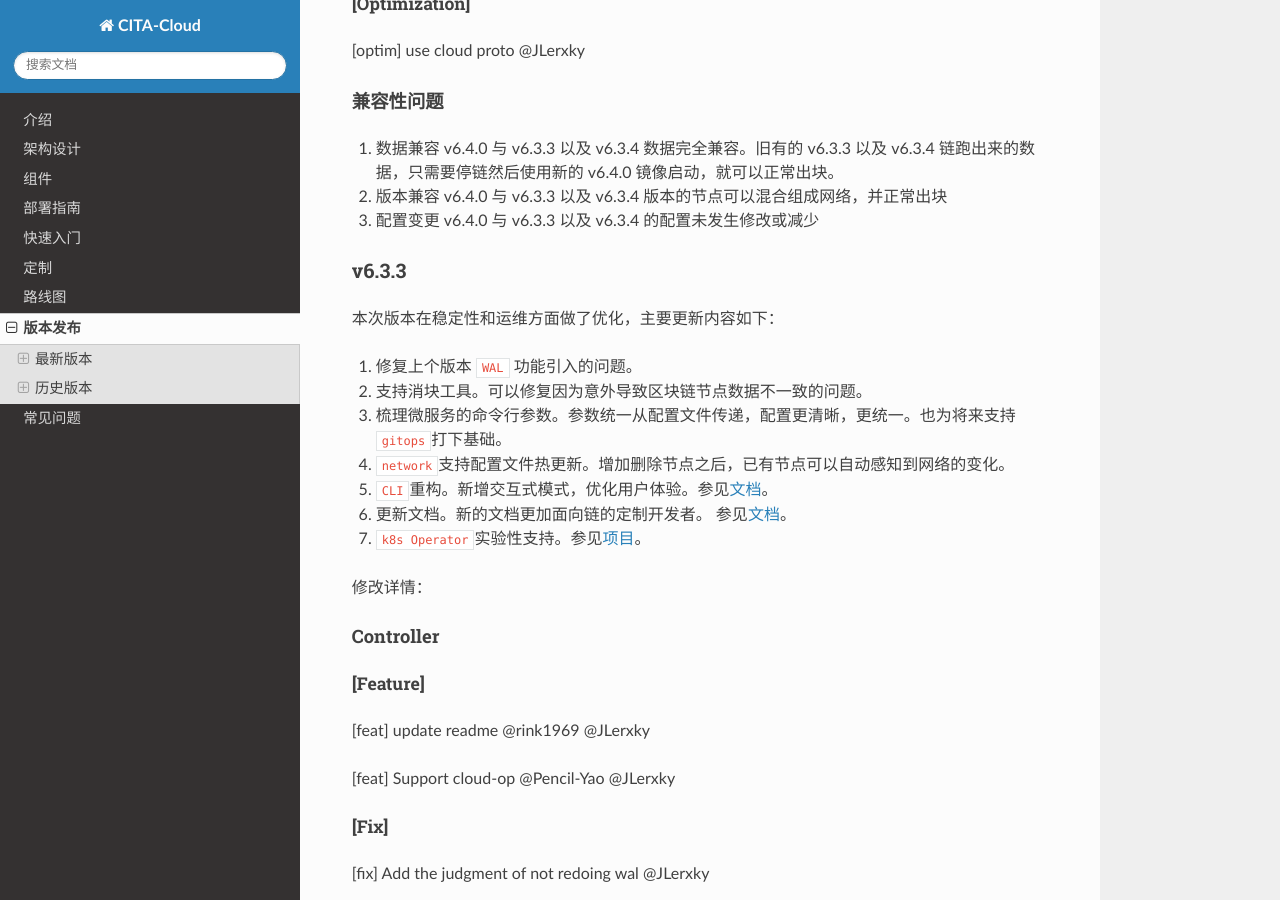
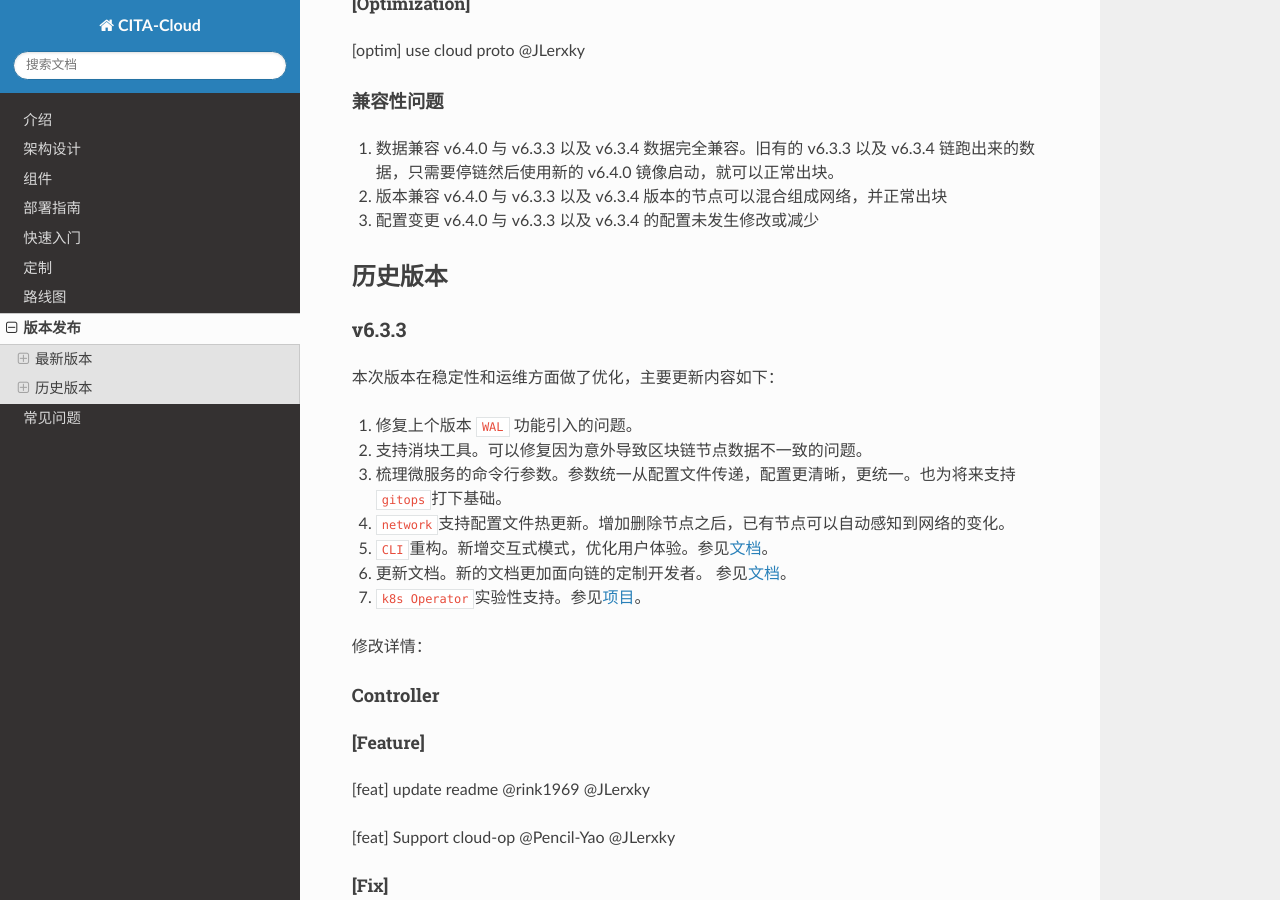
Before and after one commit to cita-cloud/docs, a Sphinx documentation site: the page built from source/release.md, in a window 1280 px wide and 900 px high, scrolled down 2957 px. Built offline with Sphinx 7.4.7 and the Read the Docs theme 2.0.0, drawn with Linux system fonts in a browser that asks for light colours.

Commit message:
chore: adjust release info

```diff
--- a/source/release.md
+++ b/source/release.md
@@ -92,6 +92,9 @@ kms_eth
 
 3. 配置变更
    v6.4.0 与 v6.3.3 以及 v6.3.4 的配置未发生修改或减少
+
+
+## 历史版本
 
 ### v6.3.3
 
```
Also changed, not shown: other parts of source/release.md (+0 -3 lines).
